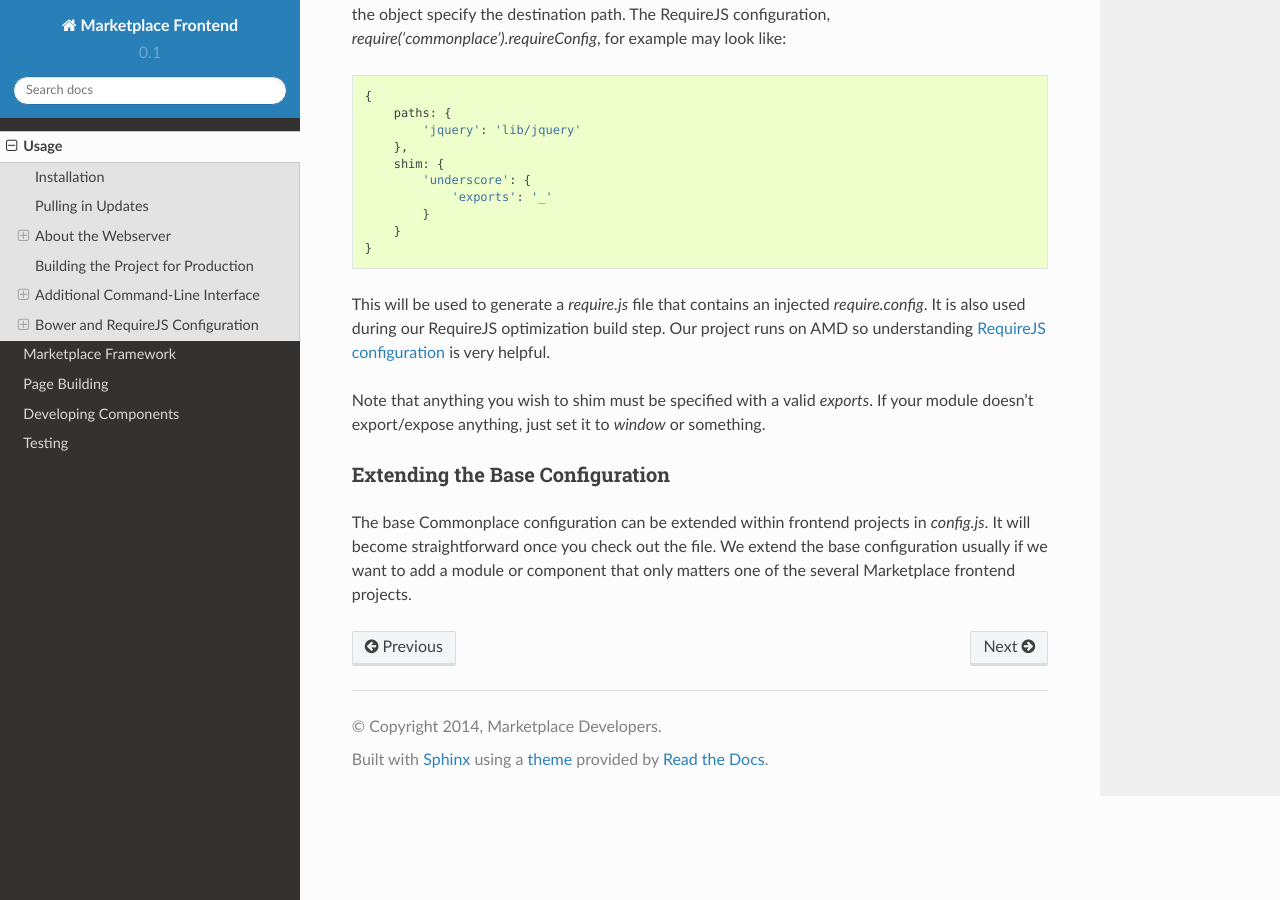
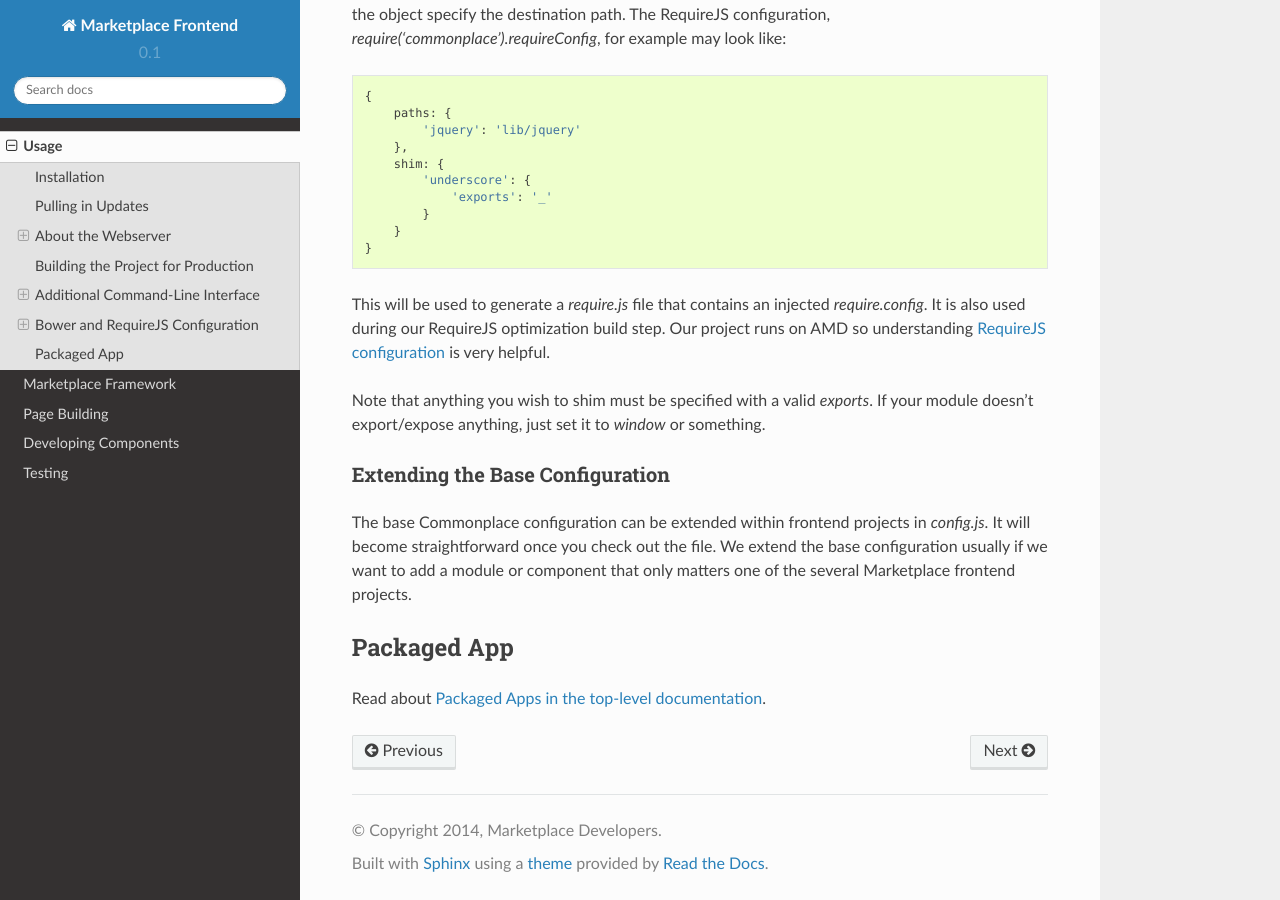
Before and after one commit to mozilla/marketplace-frontend-docs, a Sphinx documentation site: the page built from docs/topics/usage.rst, in a window 1280 px wide and 900 px high, scrolled down 4720 px. Built offline with Sphinx 7.4.7 and the Read the Docs theme 2.0.0, drawn with Linux system fonts in a browser that asks for light colours; pages that are not in the unit, such as notebooks, are missing from menus.

Commit message:
link to packaged apps

```diff
--- a/docs/topics/usage.rst
+++ b/docs/topics/usage.rst
@@ -254,3 +254,9 @@
 in `config.js`. It will become straightforward once you check out the file. We
 extend the base configuration usually if we want to add a module or component
 that only matters one of the several Marketplace frontend projects.
+
+
+Packaged App
+~~~~~~~~~~~~
+
+Read about `Packaged Apps in the top-level documentation <https://marketplace.readthedocs.org/en/latest/topics/packaged-apps.html>`_.
```
